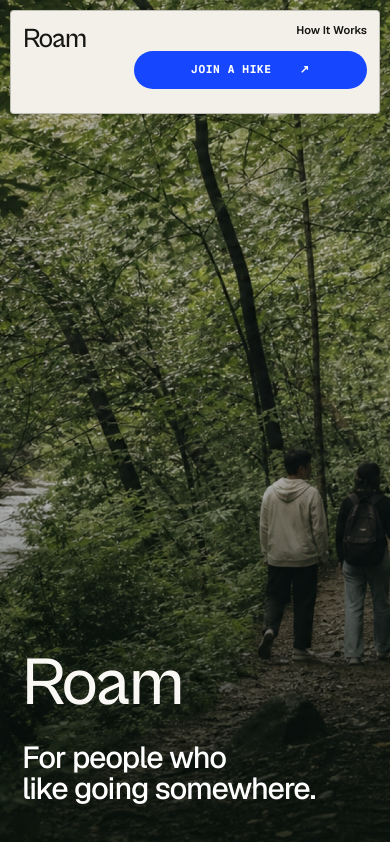
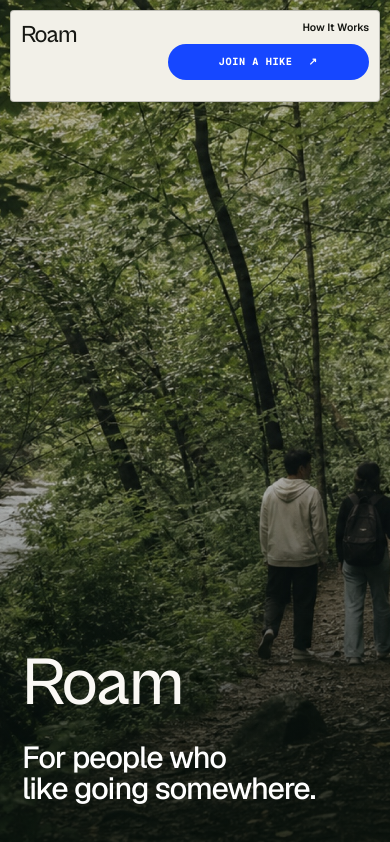
Before and after one commit to richelkim/Roam, a Next.js app: page / in a window 390 px wide. Shown: the top 842 px of the page. Built offline with nearby package versions, Linux system fonts and the light colour scheme; no server answers.

Commit message:
style: compact editorial navigation

```diff
--- a/app/global.css
+++ b/app/global.css
@@ -71,9 +71,9 @@ a:focus-visible, button:focus-visible, input:focus-visible, select:focus-visible
 .cover-image { object-fit: cover; }
 
 .site-header {
-  min-height: 64px;
+  min-height: 54px;
   width: calc(100vw - 44px);
-  padding: 0 18px 0 22px;
+  padding: 0 14px 0 18px;
   display: flex;
   align-items: center;
   justify-content: space-between;
@@ -97,8 +97,9 @@ a:focus-visible, button:focus-visible, input:focus-visible, select:focus-visible
   line-height: 1;
   letter-spacing: -.04em;
 }
+.site-wordmark { font-size: 1.65rem; }
 
-.site-nav { display: flex; align-items: center; gap: clamp(18px, 3vw, 42px); font-size: .84rem; font-weight: 560; }
+.site-nav { display: flex; align-items: center; gap: clamp(16px, 2.5vw, 34px); font-size: .76rem; font-weight: 560; }
 .site-nav > a:not(.nav-cta) { position: relative; }
 .site-nav > a:not(.nav-cta)::after { content: ''; position: absolute; left: 0; right: 100%; bottom: -4px; height: 2px; background: var(--blue); transition: right .25s ease-out; }
 .site-nav > a:not(.nav-cta):hover::after { right: 0; }
@@ -116,7 +117,7 @@ a:focus-visible, button:focus-visible, input:focus-visible, select:focus-visible
   text-transform: uppercase;
   transition: background-color .2s ease-out, color .2s ease-out, transform .2s ease-out;
 }
-.nav-cta { min-height: 42px; padding: 13px 18px; background: var(--blue); color: white; }
+.nav-cta { min-height: 36px; padding: 10px 15px; gap: 20px; background: var(--blue); color: white; font-size: .64rem; }
 .nav-cta:hover, .button-primary:hover { background: var(--forest-deep); transform: translateY(-2px); }
 
 .hero { min-height: 100svh; position: relative; overflow: hidden; color: white; background: var(--forest-deep); }
@@ -365,10 +366,10 @@ a:focus-visible, button:focus-visible, input:focus-visible, select:focus-visible
 }
 
 @media (max-width: 700px) {
-  .site-header { width: calc(100vw - 20px); min-height: 104px; top: 10px; padding: 11px 12px; align-items: flex-start; gap: 14px; }
-  .site-wordmark { font-size: 1.7rem; margin-top: 4px; }
-  .site-nav { gap: 12px 16px; justify-content: flex-end; flex-wrap: wrap; font-size: .7rem; }
-  .nav-cta { width: 100%; min-height: 38px; justify-content: center; padding: 10px 14px; }
+  .site-header { width: calc(100vw - 20px); min-height: 92px; top: 10px; padding: 9px 10px; align-items: flex-start; gap: 10px; }
+  .site-wordmark { font-size: 1.5rem; margin-top: 3px; }
+  .site-nav { gap: 8px 12px; justify-content: flex-end; flex-wrap: wrap; font-size: .66rem; }
+  .nav-cta { width: 100%; min-height: 36px; justify-content: center; padding: 9px 12px; gap: 16px; font-size: .64rem; }
   .hero { min-height: 100svh; }
   .hero-copy { bottom: 40px; }
   .hero h1 { font-size: 68px; margin-bottom: 24px; }
```
